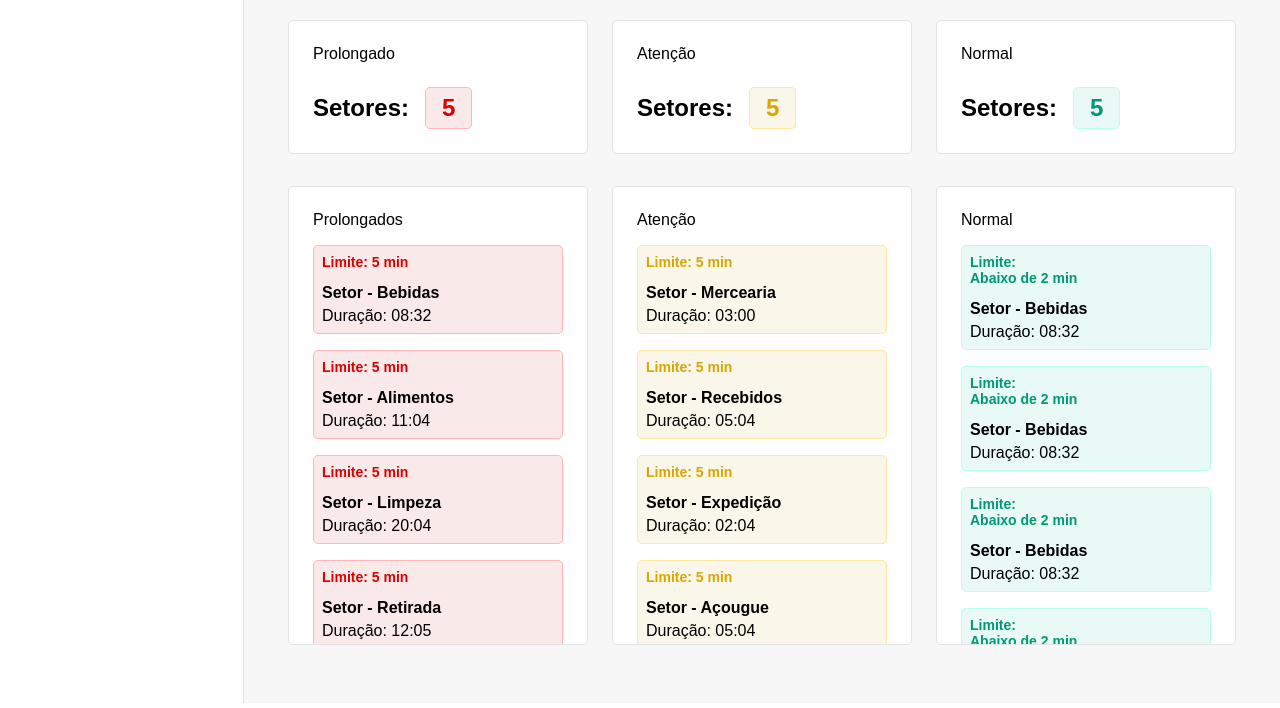
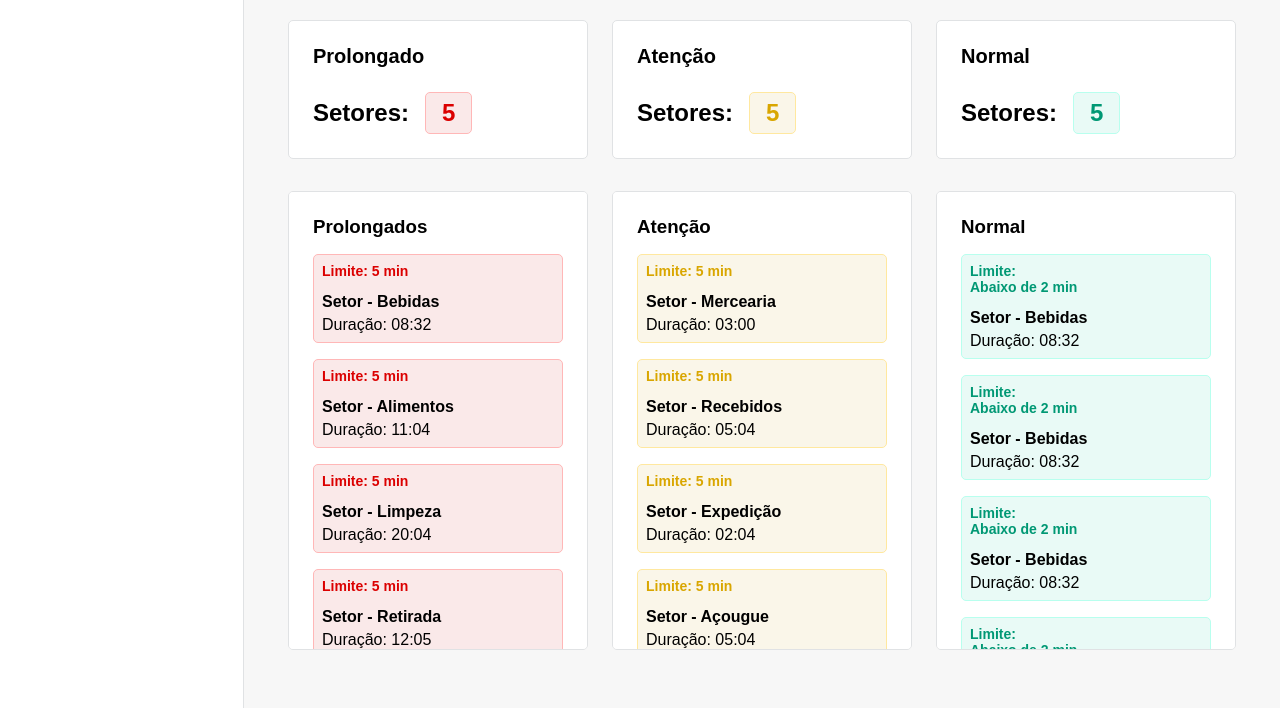
Before and after one commit to Flux-Log/flux-log, a website: page colaboradores/henrique-firmino/dashboard/dashboard.html in a window 1280 px wide. Shown: the part 227-935 px from the top of the page. Drawn offline with Linux system fonts and the light colour scheme; a web font is replaced by a local one.

Commit message:
fix: colocando font-weight:bold em alguns titles das kpis

```diff
--- a/colaboradores/henrique-firmino/dashboard/dashboard.html
+++ b/colaboradores/henrique-firmino/dashboard/dashboard.html
@@ -66,7 +66,7 @@
             <div class="sector-state">
 
                 <div class="kpi-states">
-                    <span>Prolongados</span>
+                    <h3>Prolongados</h3>
                     <div class="sector-danger">
                         <p>Limite: 5 min</p>
 
@@ -117,7 +117,7 @@
                 </div>
 
                 <div class="kpi-states">
-                    <span>Atenção</span>
+                    <h3>Atenção</h3>
                     <div class="sector-attention">
                         <p>Limite: 5 min</p>
 
@@ -160,7 +160,7 @@
                 </div>
 
                 <div class="kpi-states">
-                    <span>Normal</span>
+                    <h3>Normal</h3>
                     <div class="sector-normal">
                         <p>Limite: <br>Abaixo de 2 min</p>
 
@@ -209,9 +209,6 @@
                         <span>Duração: 08:32</span>
                     </div>
                 </div>
-
-
-
             </div>
 
         </div>
--- a/colaboradores/henrique-firmino/dashboard/style.css
+++ b/colaboradores/henrique-firmino/dashboard/style.css
@@ -103,6 +103,11 @@ main {
     min-width: 0;
 }
 
+.kpi-01 span {
+    font-weight: bold;
+    font-size: 20px;
+}
+
 .sector-amount {
     display: flex;
     align-items: center;
@@ -160,6 +165,8 @@ main {
     scrollbar-width: thin;
     scrollbar-color: #d2d2d2 transparent;
 }
+
+
 
 .kpi-states::-webkit-scrollbar {
     width: 5px;
@@ -245,7 +252,6 @@ p {
 
     border: 1px solid var(--border-gray);
 
-    width: 40vw;
-    height: 40vh;
-
+    width: 40.5vw;
+    height: 40.5vh;
 }
```
